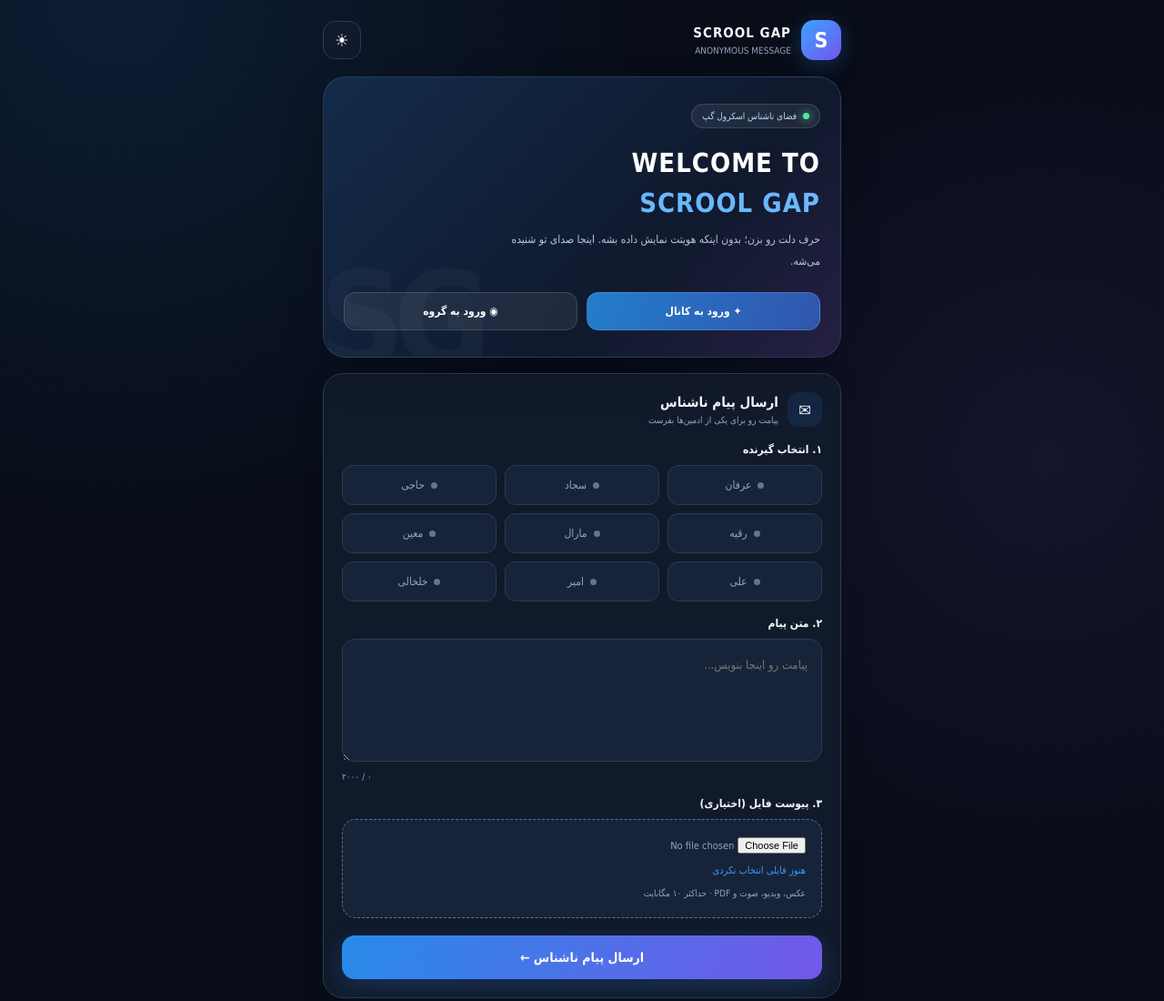
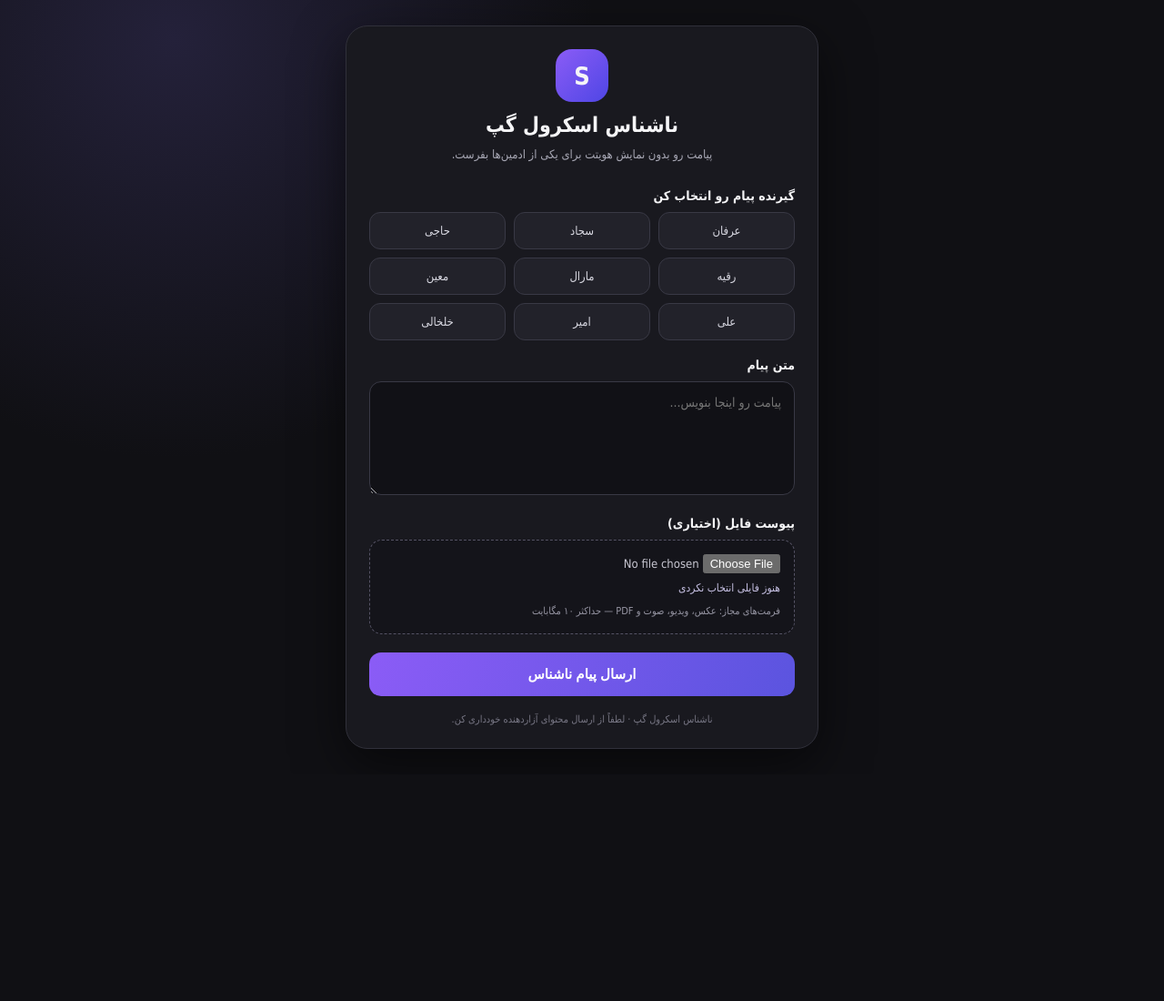
Before and after one commit to erfanerfan7791-sudo/nashenas-scroll-gap, a website: page index.html in a window 1280 px wide. Shown: the top 1100 px of the page at 91% size. After the commit the page ends 851 px from the top, so only its background shows below. Drawn offline with Linux system fonts and the light colour scheme.

Commit message:
Update index.html

```diff
--- a/index.html
+++ b/index.html
@@ -1,210 +1,52 @@
 
-<!DOCTYPE html>
+<!doctype html>
 <html lang="fa" dir="rtl">
 <head>
-<meta charset="UTF-8">
+<meta charset="utf-8">
 <meta name="viewport" content="width=device-width, initial-scale=1">
-<meta name="theme-color" content="#080d18">
-<title>SCROOL GAP | ناشناس</title>
-
+<meta name="theme-color" content="#101014">
+<title>ناشناس اسکرول گپ</title>
 <style>
 *{box-sizing:border-box}
-:root{
-  --bg:#080d18;
-  --panel:#111a2b;
-  --panel2:#172338;
-  --text:#f5f8ff;
-  --muted:#94a5bd;
-  --line:#293b56;
-  --blue:#3998ff;
-  --purple:#8065ff;
-}
-body.light{
-  --bg:#edf3fb;
-  --panel:#ffffff;
-  --panel2:#f1f5fb;
-  --text:#152238;
-  --muted:#63748b;
-  --line:#d8e1ee;
-  --blue:#176fd2;
-  --purple:#7356dc;
-}
-*{transition:background .25s,color .2s,border-color .2s}
-body{
-  margin:0;
-  min-height:100vh;
-  padding:22px 14px 40px;
-  background:
-    radial-gradient(circle at 10% 0%,#183d6b55,transparent 34%),
-    radial-gradient(circle at 90% 40%,#46317b33,transparent 35%),
-    var(--bg);
-  color:var(--text);
-  font-family:Tahoma,Arial,sans-serif;
-}
-button,input,textarea{font-family:inherit}
-.container{width:min(100%,570px);margin:auto}
-.topbar{
-  display:flex;align-items:center;justify-content:space-between;
-  margin-bottom:18px;
-}
-.brand{display:flex;align-items:center;gap:11px}
-.brand-icon{
-  width:44px;height:44px;border-radius:14px;
-  display:grid;place-items:center;
-  color:white;font-weight:1000;font-size:23px;
-  background:linear-gradient(135deg,#38a4ff,#7655ee);
-  box-shadow:0 5px 24px #368fff44;
-}
-.brand-name{font-size:15px;font-weight:900;letter-spacing:1px}
-.brand-sub{font-size:10px;color:var(--muted);margin-top:5px}
-.theme-btn{
-  width:42px;height:42px;border:1px solid var(--line);
-  border-radius:13px;background:var(--panel);
-  color:var(--text);font-size:19px;cursor:pointer;
-}
-.hero{
-  position:relative;overflow:hidden;
-  padding:29px 22px;border:1px solid #4777a455;
-  border-radius:25px;
-  background:linear-gradient(135deg,#132b49,#10192d 65%,#252044);
-  box-shadow:0 15px 45px #0003;
-  margin-bottom:17px;
-}
-.hero:after{
-  content:"SG";position:absolute;left:-5px;bottom:-44px;
-  font-size:145px;font-weight:1000;color:#ffffff08;
-  letter-spacing:-12px;pointer-events:none;
-}
-.hero-tag{
-  display:inline-flex;align-items:center;gap:7px;
-  padding:7px 11px;border-radius:30px;
-  background:#ffffff12;border:1px solid #ffffff22;
-  font-size:10px;color:#b9d9ff;
-}
-.dot{width:7px;height:7px;background:#54e6a0;border-radius:50%;box-shadow:0 0 10px #54e6a0}
-.hero h1{font-size:29px;line-height:1.5;margin:17px 0 6px;color:white;letter-spacing:1px}
-.hero h1 span{color:#69b8ff}
-.hero p{font-size:12px;color:#b9c8dc;line-height:2;margin:0;max-width:340px}
-.socials{display:grid;grid-template-columns:1fr 1fr;gap:10px;margin-top:22px;position:relative;z-index:1}
-.social{
-  text-decoration:none;text-align:center;padding:13px 8px;
-  border-radius:13px;font-size:12px;font-weight:bold;
-  color:white;border:1px solid #ffffff22;
-}
-.social.channel{background:linear-gradient(110deg,#237dcc,#3155ad)}
-.social.group{background:#ffffff12}
-.social:active{transform:scale(.97)}
-.section{
-  background:var(--panel);border:1px solid var(--line);
-  border-radius:22px;padding:20px;margin-bottom:15px;
-  box-shadow:0 10px 30px #0002;
-}
-.section-head{display:flex;align-items:center;gap:10px;margin-bottom:18px}
-.section-icon{
-  width:38px;height:38px;display:grid;place-items:center;
-  background:#358fff1b;border-radius:12px;font-size:18px;
-}
-.section-title{font-size:15px;font-weight:bold}
-.section-desc{font-size:10px;color:var(--muted);margin-top:5px}
-.field-title{font-size:12px;font-weight:bold;margin:17px 0 10px;display:block}
+:root{color-scheme:dark}
+body{margin:0;min-height:100vh;padding:28px 14px;background:radial-gradient(circle at 15% 5%,#24213a 0,transparent 34%),#101014;color:#f5f5f7;font-family:Tahoma,Arial,sans-serif;display:flex;align-items:center;justify-content:center}
+.card{width:min(100%,520px);background:#19191f;border:1px solid #30303a;border-radius:24px;padding:25px;box-shadow:0 18px 55px #0008}
+.brand{text-align:center;margin-bottom:24px}
+.logo{width:58px;height:58px;border-radius:18px;margin:0 auto 12px;display:grid;place-items:center;background:linear-gradient(135deg,#8b5cf6,#4f46e5);font-size:27px;font-weight:bold}
+h1{font-size:23px;margin:0 0 8px}
+.sub{color:#a7a7b4;font-size:13px;line-height:1.9;margin:0}
+label.title{display:block;font-size:14px;font-weight:bold;margin:19px 0 10px}
 .admins{display:grid;grid-template-columns:repeat(3,1fr);gap:9px}
 .admin{position:relative}
-.admin input{position:absolute;opacity:0;width:1px;height:1px}
-.admin span{
-  display:flex;align-items:center;justify-content:center;gap:7px;
-  min-height:44px;padding:10px 5px;
-  background:var(--panel2);border:1px solid var(--line);
-  border-radius:12px;font-size:12px;color:var(--muted);
-  cursor:pointer;
-}
-.admin span:before{
-  content:"";width:7px;height:7px;border-radius:50%;
-  background:#65758d;
-}
-.admin input:checked+span{
-  color:var(--text);border-color:var(--blue);
-  background:#258cff18;box-shadow:0 0 0 2px #258cff18;
-}
-.admin input:checked+span:before{background:var(--blue);box-shadow:0 0 8px var(--blue)}
-textarea{
-  width:100%;min-height:135px;resize:vertical;
-  padding:15px;background:var(--panel2);
-  border:1px solid var(--line);border-radius:14px;
-  outline:none;color:var(--text);font-size:13px;line-height:2;
-}
-textarea:focus{border-color:var(--blue);box-shadow:0 0 0 3px #3998ff16}
-.counter{font-size:10px;color:var(--muted);text-align:left;margin-top:7px}
-.filebox{
-  border:1px dashed #54749c;border-radius:15px;
-  padding:17px;background:var(--panel2);
-}
-.filebox input{width:100%;font-size:11px;color:var(--muted)}
-.file-name{font-size:11px;color:var(--blue);margin-top:12px;overflow-wrap:anywhere}
-.file-hint{font-size:10px;color:var(--muted);line-height:1.9;margin:9px 0 0}
-.preview{display:none;max-width:100%;max-height:180px;border-radius:12px;margin-top:12px}
-.send{
-  width:100%;margin-top:19px;padding:16px;
-  border:0;border-radius:14px;
-  background:linear-gradient(110deg,#278be8,#7358e9);
-  color:white;font-weight:bold;font-size:14px;
-  cursor:pointer;box-shadow:0 8px 24px #398bff33;
-}
-.send:disabled{opacity:.55;cursor:wait}
-.send:active{transform:scale(.985)}
-.status{display:none;margin-top:14px;padding:13px;border-radius:12px;font-size:12px;line-height:1.9}
+.admin input{position:absolute;opacity:0;pointer-events:none}
+.admin span{display:block;text-align:center;padding:12px 7px;border:1px solid #393945;border-radius:12px;color:#d8d8e1;background:#22222a;cursor:pointer;transition:.2s;font-size:13px}
+.admin input:checked+span{border-color:#9b82ff;background:#30264e;color:#fff;box-shadow:0 0 0 2px #8b5cf633}
+textarea{width:100%;min-height:125px;resize:vertical;background:#111116;border:1px solid #393945;border-radius:13px;padding:14px;color:#fff;font:14px Tahoma,Arial,sans-serif;outline:none}
+textarea:focus{border-color:#8b78ef}
+.filebox{border:1px dashed #555365;border-radius:14px;padding:15px;background:#14141a}
+.filebox input{width:100%;color:#c9c8d3;font:13px Tahoma,Arial,sans-serif}
+.hint{font-size:11px;color:#9695a3;line-height:1.8;margin:9px 0 0}
+#fileName{font-size:12px;color:#c8c2e5;margin-top:9px;overflow-wrap:anywhere}
+button{width:100%;margin-top:20px;border:0;border-radius:13px;padding:15px;background:linear-gradient(110deg,#8b5cf6,#5b54df);color:white;font-size:15px;font-weight:bold;cursor:pointer}
+button:disabled{opacity:.55;cursor:wait}
+.status{display:none;margin-top:14px;padding:12px;border-radius:12px;font-size:13px;line-height:1.8}
 .status.show{display:block}
-.status.ok{background:#123c31;color:#9df0c7}
-.status.err{background:#48232c;color:#ffb8c5}
-.note{
-  text-align:center;padding:15px;color:var(--muted);
-  font-size:10px;line-height:2;
-}
-.note strong{color:var(--text)}
-.footer-line{height:1px;background:var(--line);margin:5px 0 13px}
-@media(max-width:390px){
-  .section{padding:16px}
-  .admins{grid-template-columns:repeat(2,1fr)}
-  .hero h1{font-size:25px}
-}
+.status.ok{background:#123526;color:#9cf0bd}
+.status.err{background:#3b1c25;color:#ffb8c5}
+footer{text-align:center;color:#777684;font-size:11px;margin-top:19px}
+@media(max-width:390px){.card{padding:19px}.admins{grid-template-columns:repeat(2,1fr)}}
 </style>
 </head>
-
 <body>
-<div class="container">
-
-<header class="topbar">
-  <div class="brand">
-    <div class="brand-icon">S</div>
-    <div>
-      <div class="brand-name">SCROOL GAP</div>
-      <div class="brand-sub">ANONYMOUS MESSAGE</div>
-    </div>
-  </div>
-  <button class="theme-btn" id="themeBtn" type="button" aria-label="تغییر تم">☀</button>
+<main class="card">
+<header class="brand">
+<div class="logo">S</div>
+<h1>ناشناس اسکرول گپ</h1>
+<p class="sub">پیامت رو بدون نمایش هویتت برای یکی از ادمین‌ها بفرست.</p>
 </header>
 
-<section class="hero">
-  <div class="hero-tag"><span class="dot"></span> فضای ناشناس اسکرول گپ</div>
-  <h1>WELCOME TO<br><span>SCROOL GAP</span></h1>
-  <p>حرف دلت رو بزن؛ بدون اینکه هویتت نمایش داده بشه. اینجا صدای تو شنیده می‌شه.</p>
-
-  <div class="socials">
-    <a class="social channel" href="https://eitaa.com/scrool" target="_blank" rel="noopener">✦ ورود به کانال</a>
-    <a class="social group" href="https://eitaa.com/joinchat/3443589996C9edc1b94dd" target="_blank" rel="noopener">◉ ورود به گروه</a>
-  </div>
-</section>
-
 <form id="form">
-<section class="section">
-  <div class="section-head">
-    <div class="section-icon">✉</div>
-    <div>
-      <div class="section-title">ارسال پیام ناشناس</div>
-      <div class="section-desc">پیامت رو برای یکی از ادمین‌ها بفرست</div>
-    </div>
-  </div>
-
-  <label class="field-title">۱. انتخاب گیرنده</label>
+<label class="title">گیرنده پیام رو انتخاب کن</label>
 <div class="admins">
 <label class="admin"><input type="radio" name="admin" value="عرفان"><span>عرفان</span></label>
 <label class="admin"><input type="radio" name="admin" value="سجاد"><span>سجاد</span></label>
@@ -217,16 +59,14 @@ textarea:focus{border-color:var(--blue);box-shadow:0 0 0 3px #3998ff16}
 <label class="admin"><input type="radio" name="admin" value="خلخالی"><span>خلخالی</span></label>
 </div>
 
-  <label class="field-title" for="message">۲. متن پیام</label>
+<label class="title" for="message">متن پیام</label>
 <textarea id="message" name="message" maxlength="2000" placeholder="پیامت رو اینجا بنویس..."></textarea>
-  <div class="counter"><span id="count">۰</span> / ۲۰۰۰</div>
 
-  <label class="field-title" for="file">۳. پیوست فایل (اختیاری)</label>
+<label class="title" for="file">پیوست فایل (اختیاری)</label>
 <div class="filebox">
 <input id="file" name="file" type="file" accept="image/*,video/*,audio/*,application/pdf">
-    <div class="file-name" id="fileName">هنوز فایلی انتخاب نکردی</div>
-    <img id="preview" class="preview" alt="پیش‌نمایش عکس">
-    <p class="file-hint">عکس، ویدیو، صوت و PDF · حداکثر ۱۰ مگابایت</p>
+<div id="fileName">هنوز فایلی انتخاب نکردی</div>
+<p class="hint">فرمت‌های مجاز: عکس، ویدیو، صوت و PDF — حداکثر ۱۰ مگابایت</p>
 </div>
 
 <div style="position:absolute;right:-10000px" aria-hidden="true">
@@ -234,146 +74,111 @@ textarea:focus{border-color:var(--blue);box-shadow:0 0 0 3px #3998ff16}
 <input id="website" name="website" type="text" tabindex="-1" autocomplete="off">
 </div>
 
-  <button class="send" id="submit" type="submit">ارسال پیام ناشناس ←</button>
+<button id="submit" type="submit">ارسال پیام ناشناس</button>
 <div id="status" class="status" role="status" aria-live="polite"></div>
-</section>
 </form>
 
-<div class="note">
-  <div class="footer-line"></div>
-  <strong>SCROOL GAP</strong><br>
-  ارتباط ناشناس، ساده و امن‌تر.<br>
-  لطفاً از ارسال محتوای آزاردهنده خودداری کن.
-</div>
-
-</div>
+<footer>ناشناس اسکرول گپ · لطفاً از ارسال محتوای آزاردهنده خودداری کن.</footer>
+</main>
 
 <script>
-const API_URL='https://nashenas-scroll-gap-10.onrender.com/send';
+const API_URL = 'https://nashenas-scroll-gap-10.onrender.com/send';
 
-const form=document.getElementById('form');
-const btn=document.getElementById('submit');
-const statusBox=document.getElementById('status');
-const fileInput=document.getElementById('file');
-const fileName=document.getElementById('fileName');
-const messageInput=document.getElementById('message');
-const preview=document.getElementById('preview');
-const count=document.getElementById('count');
-let sending=false;
-let previewURL=null;
+const form = document.getElementById('form');
+const btn = document.getElementById('submit');
+const statusBox = document.getElementById('status');
+const fileInput = document.getElementById('file');
+const fileName = document.getElementById('fileName');
+const messageInput = document.getElementById('message');
+
+let sending = false;
 
 function show(text,type){
-  statusBox.textContent=text;
-  statusBox.className='status show '+type;
+  statusBox.textContent = text;
+  statusBox.className = 'status show ' + type;
 }
 
-document.getElementById('themeBtn').addEventListener('click',()=>{
-  document.body.classList.toggle('light');
-  const light=document.body.classList.contains('light');
-  document.getElementById('themeBtn').textContent=light?'☾':'☀';
-  document.querySelector('meta[name="theme-color"]').content=light?'#edf3fb':'#080d18';
-});
-
-messageInput.addEventListener('input',()=>{
-  count.textContent=messageInput.value.length.toLocaleString('fa-IR');
-});
-
 fileInput.addEventListener('change',()=>{
-  const file=fileInput.files[0];
-
-  if(previewURL){
-    URL.revokeObjectURL(previewURL);
-    previewURL=null;
-  }
-  preview.style.display='none';
-  preview.removeAttribute('src');
+  const file = fileInput.files[0];
 
   if(!file){
-    fileName.textContent='هنوز فایلی انتخاب نکردی';
+    fileName.textContent = 'هنوز فایلی انتخاب نکردی';
     return;
   }
 
-  if(file.size>10*1024*1024){
-    fileInput.value='';
-    fileName.textContent='هنوز فایلی انتخاب نکردی';
+  if(file.size > 10 * 1024 * 1024){
+    fileInput.value = '';
+    fileName.textContent = 'هنوز فایلی انتخاب نکردی';
     show('حجم فایل نباید بیشتر از ۱۰ مگابایت باشد.','err');
     return;
   }
 
-  fileName.textContent='📎 '+file.name+' ('+(file.size/1024/1024).toFixed(2)+' MB)';
-
-  if(file.type.startsWith('image/')){
-    previewURL=URL.createObjectURL(file);
-    preview.src=previewURL;
-    preview.style.display='block';
-  }
-
-  statusBox.className='status';
+  fileName.textContent = '📎 ' + file.name + ' (' +
+    (file.size / 1024 / 1024).toFixed(2) + ' مگابایت)';
+  statusBox.className = 'status';
 });
 
 form.addEventListener('submit',async(e)=>{
   e.preventDefault();
-  if(sending)return;
 
-  const admin=form.querySelector('input[name="admin"]:checked');
-  const message=messageInput.value.trim();
-  const file=fileInput.files[0];
+  if(sending) return;
 
-  if(!admin)return show('اول یک گیرنده انتخاب کن.','err');
-  if(!message&&!file)return show('متن پیام یا یک فایل انتخاب کن.','err');
-  if(file&&file.size>10*1024*1024)return show('حجم فایل بیشتر از ۱۰ مگابایت است.','err');
+  const admin = form.querySelector('input[name="admin"]:checked');
+  const message = messageInput.value.trim();
+  const file = fileInput.files[0];
 
-  sending=true;
-  btn.disabled=true;
-  btn.textContent='در حال ارسال...';
-  statusBox.className='status';
+  if(!admin) return show('اول یک گیرنده انتخاب کن.','err');
+  if(!message && !file) return show('متن پیام یا یک فایل انتخاب کن.','err');
+  if(message.length > 2000) return show('متن پیام بیش از حد طولانی است.','err');
+  if(file && file.size > 10 * 1024 * 1024)
+    return show('حجم فایل نباید بیشتر از ۱۰ مگابایت باشد.','err');
 
-  const data=new FormData(form);
-  const controller=new AbortController();
-  const timer=setTimeout(()=>controller.abort(),90000);
+  sending = true;
+  btn.disabled = true;
+  btn.textContent = 'در حال ارسال...';
+  statusBox.className = 'status';
+
+  const data = new FormData(form);
+  const controller = new AbortController();
+  const timer = setTimeout(()=>controller.abort(),90000);
 
   try{
-    const response=await fetch(API_URL,{
+    const response = await fetch(API_URL,{
       method:'POST',
       body:data,
       signal:controller.signal
     });
 
-    const raw=await response.text();
+    const raw = await response.text();
     let result;
 
     try{
-      result=JSON.parse(raw);
+      result = JSON.parse(raw);
     }catch{
-      throw new Error('پاسخ سرور قابل خواندن نیست. کد: '+response.status);
+      throw new Error('پاسخ سرور قابل خواندن نیست. کد: ' + response.status);
     }
 
-    if(!response.ok||!result.ok){
-      throw new Error(result.message||'ارسال انجام نشد. کد: '+response.status);
+    if(!response.ok || !result.ok){
+      throw new Error(result.message || 'ارسال انجام نشد. کد: ' + response.status);
     }
 
-    show(result.message||'پیامت با موفقیت ارسال شد ❤️','ok');
+    show(result.message || 'پیام با موفقیت ارسال شد ❤️','ok');
     form.reset();
-    count.textContent='۰';
-    fileName.textContent='هنوز فایلی انتخاب نکردی';
-    preview.style.display='none';
-    preview.removeAttribute('src');
-    if(previewURL)URL.revokeObjectURL(previewURL);
-    previewURL=null;
+    fileName.textContent = 'هنوز فایلی انتخاب نکردی';
 
   }catch(err){
-    if(err.name==='AbortError'){
-      show('پیام با موفقیت ارسال شد.','err');
+    if(err.name === 'AbortError'){
+      show('زمان انتظار تمام شد. لطفاً وضعیت سرور را بررسی کن.','err');
     }else if(err instanceof TypeError){
-      show('پیام ارسال نشد.','err');
+      show('ارتباط با سرور برقرار نشد. ممکن است مشکل اتصال یا دسترسی مرورگر باشد.','err');
     }else{
-      show(err.message||'خطای ناشناخته در ارسال.','err');
+      show(err.message || 'خطای ناشناخته در ارسال.','err');
     }
   }finally{
     clearTimeout(timer);
-    sending=false;
-    btn.disabled=false;
-    btn.textContent='ارسال پیام ناشناس ←';
+    sending = false;
+    btn.disabled = false;
+    btn.textContent = 'ارسال پیام ناشناس';
   }
 });
 </script>
```
Lines whose indentation alone changed are shown as unchanged.
